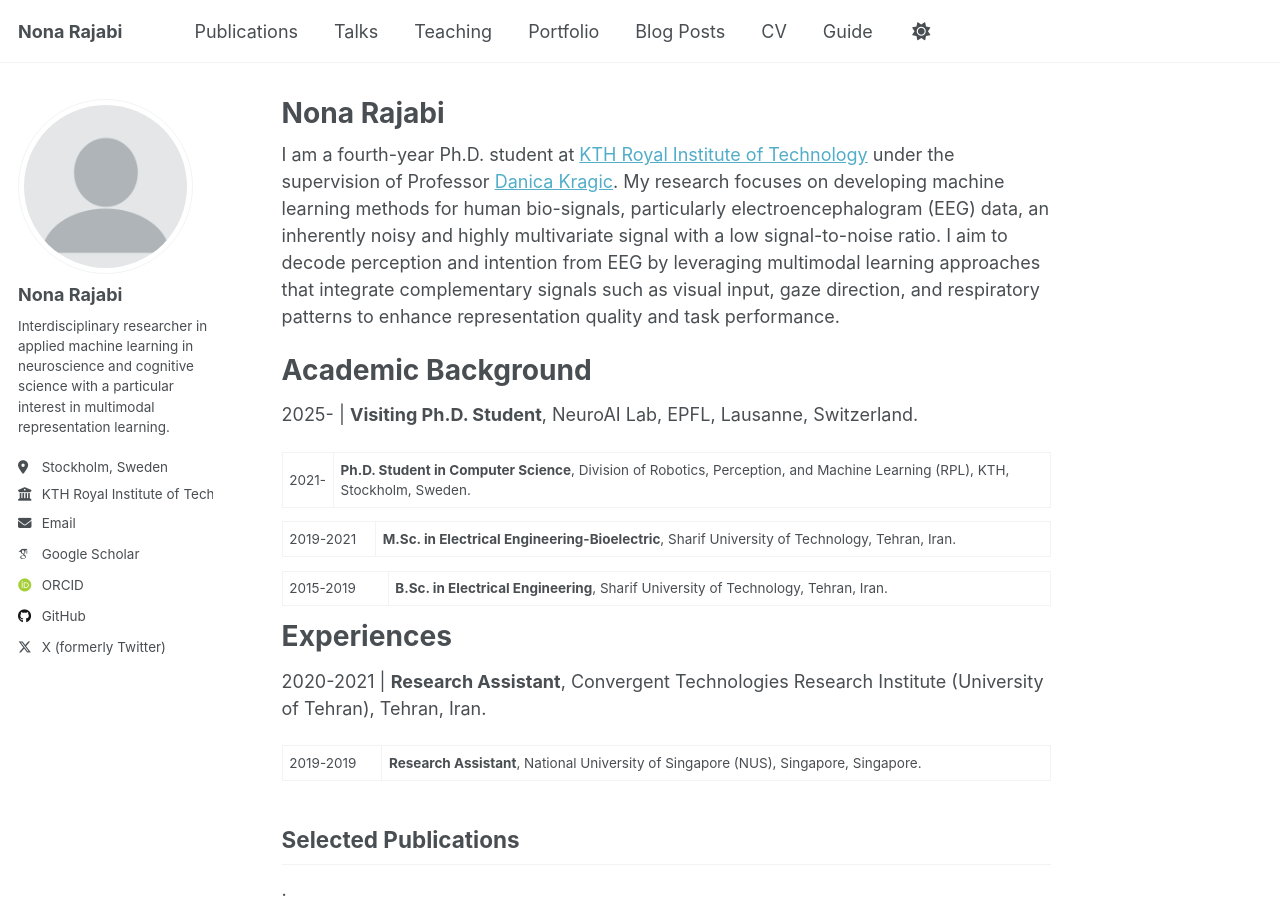
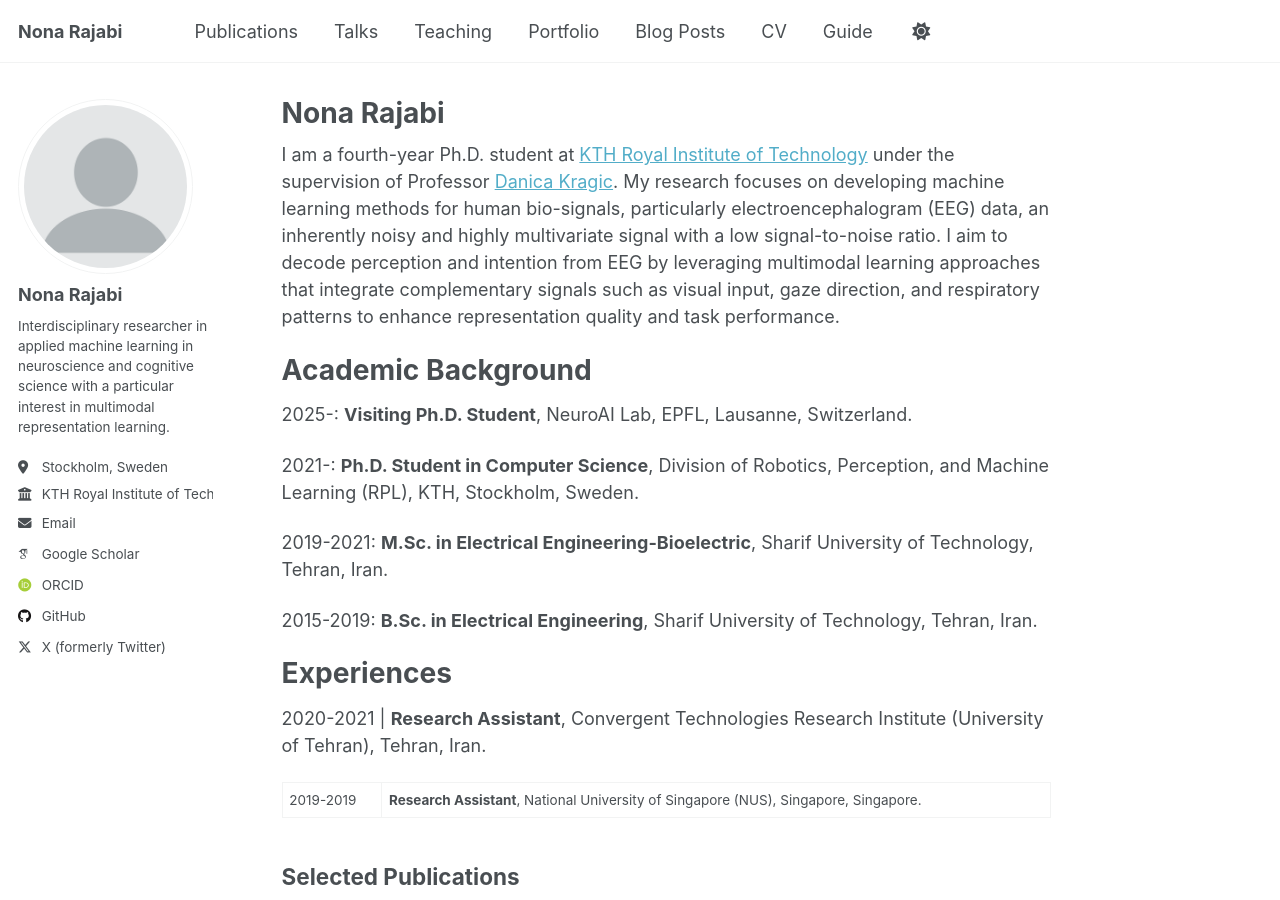
Before and after one commit to NonaRjb/nonarjb.github.io, a Jekyll site: the page built from _pages/about.md, in a window 1280 px wide and 900 px high. Built offline with Jekyll 4.4.1, drawn with Linux system fonts in a browser that asks for light colours; some web fonts are replaced; a script that is not in the unit is left out; part of the change alters nothing that is shown.

Commit message:
Fix formatting of academic background dates

```diff
--- a/_pages/about.md
+++ b/_pages/about.md
@@ -12,13 +12,14 @@ My research focuses on developing machine learning methods for human bio-signals
 
 Academic Background
 ======
-2025- | **Visiting Ph.D. Student**, NeuroAI Lab, EPFL, Lausanne, Switzerland.
 
-2021- | **Ph.D. Student in Computer Science**, Division of Robotics, Perception, and Machine Learning (RPL), KTH, Stockholm, Sweden.
+2025-: **Visiting Ph.D. Student**, NeuroAI Lab, EPFL, Lausanne, Switzerland.
 
-2019-2021 | **M.Sc. in Electrical Engineering-Bioelectric**, Sharif University of Technology, Tehran, Iran.
+2021-: **Ph.D. Student in Computer Science**, Division of Robotics, Perception, and Machine Learning (RPL), KTH, Stockholm, Sweden.
 
-2015-2019 | **B.Sc. in Electrical Engineering**, Sharif University of Technology, Tehran, Iran.
+2019-2021: **M.Sc. in Electrical Engineering-Bioelectric**, Sharif University of Technology, Tehran, Iran.
+
+2015-2019: **B.Sc. in Electrical Engineering**, Sharif University of Technology, Tehran, Iran.
 
 Experiences
 ======
```
